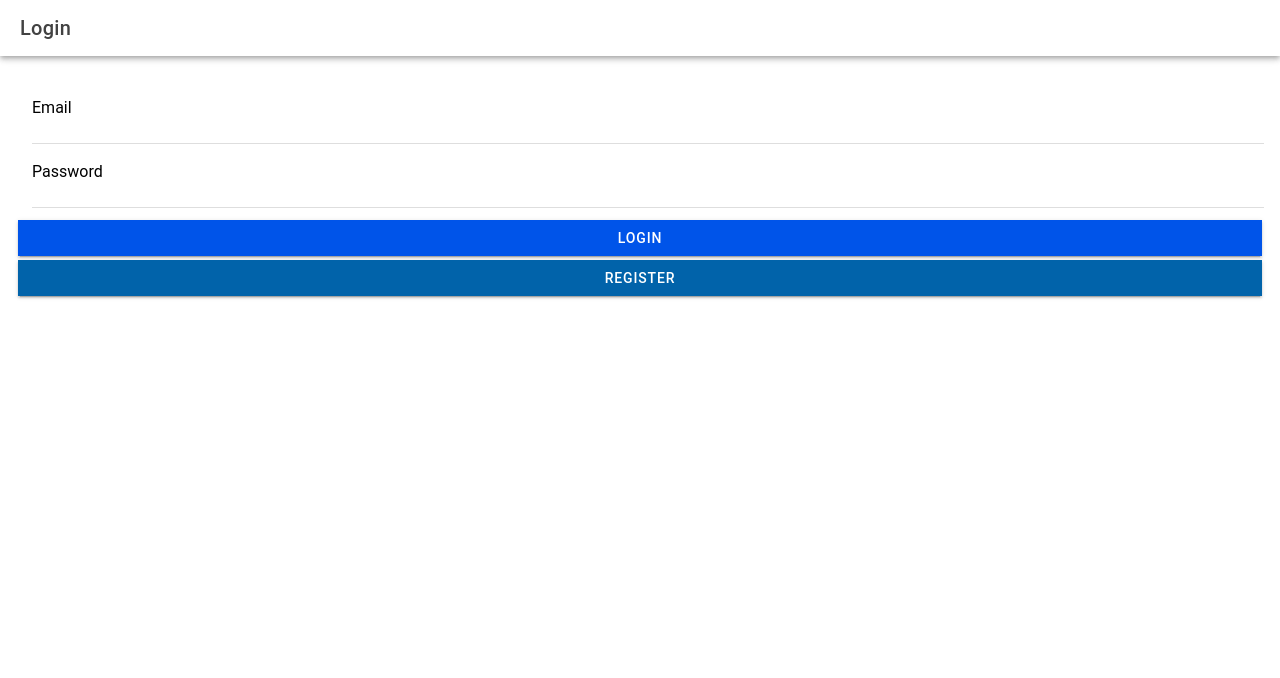
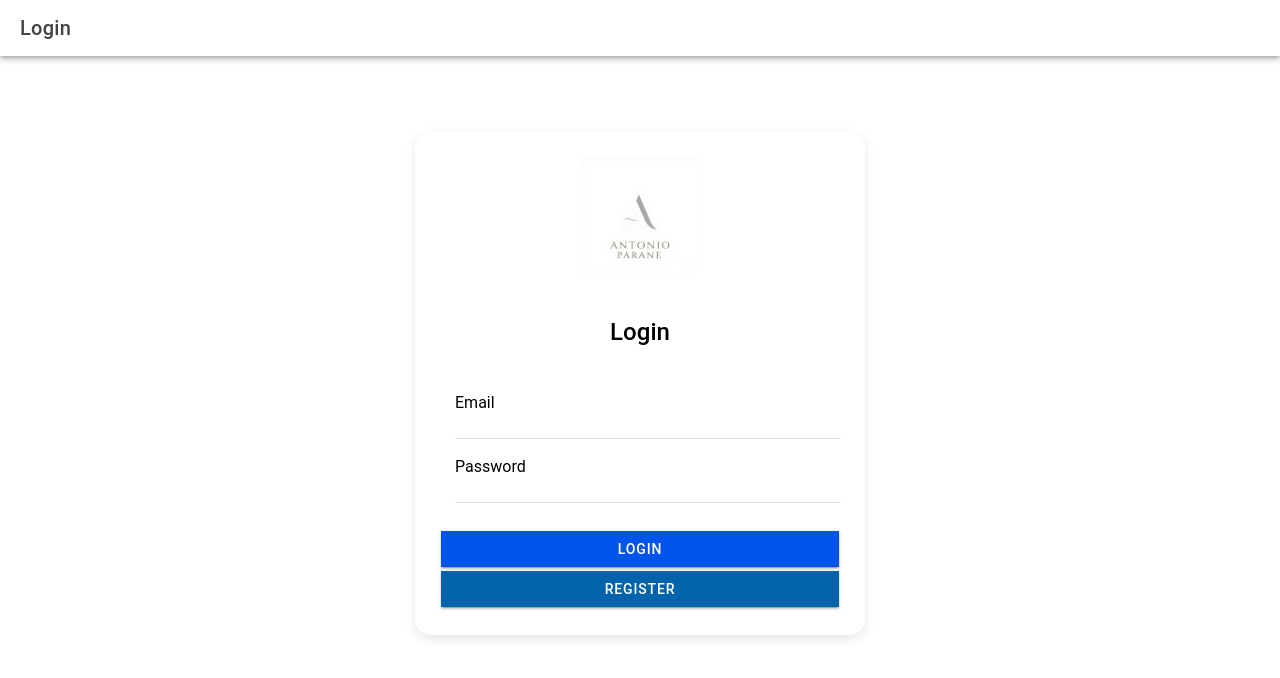
Before and after one commit to AntonioParane/it35-lab, a React (Vite) app: page /it35-lab in a window 1280 px wide. Shown: the top 678 px of the page. Built offline with nearby package versions, Linux system fonts and the light colour scheme.

Commit message:
added an Logo for the login page

```diff
--- a/src/pages/Login.tsx
+++ b/src/pages/Login.tsx
@@ -15,6 +15,7 @@ import {
 } from '@ionic/react';
 import { useHistory } from 'react-router-dom';
 import { supabase } from '../utils/supabaseClient';
+import MyLogo from './MyLogo.png'
 
 const Login: React.FC = () => {
     const history = useHistory();
@@ -56,7 +57,28 @@ const Login: React.FC = () => {
                     <IonTitle>Login</IonTitle>
                 </IonToolbar>
             </IonHeader>
-            <IonContent className='ion-padding'>
+            <IonContent className="ion-padding" fullscreen>
+                <div
+                    style={{
+                        maxWidth: '450px',
+                        margin: 'auto',
+                        marginTop: '60px',
+                        padding: '24px',
+                        backgroundColor: '#ffffff',
+                        borderRadius: '16px',
+                        boxShadow: '0 4px 12px rgba(0, 0, 0, 0.1)',
+                        textAlign: 'center'
+                    }}
+                >
+                    {/* 👇 Logo Image */}
+                    <img
+                        src={MyLogo}
+                        alt="App Logo"
+                        style={{ width: '120px', height: '120px', objectFit: 'contain', marginBottom: '20px' }}
+                    />
+
+                    <h2 style={{ marginBottom: '20px' }}>Login</h2>
+
                     <IonList>
                         <IonItem>
                             <IonLabel position="floating">Email</IonLabel>
@@ -67,9 +89,12 @@ const Login: React.FC = () => {
                             <IonInput type="password" value={password} onIonChange={e => setPassword(e.detail.value!)} />
                         </IonItem>
                     </IonList>
-                <IonButton onClick={doLogin} expand="full">Login</IonButton>
+
+                    <IonButton onClick={doLogin} expand="full" style={{ marginTop: '20px' }}>Login</IonButton>
                     <IonButton onClick={() => history.push('/signup')} expand="full" color="secondary">Register</IonButton>
+                </div>
             </IonContent>
+
             <IonFooter>
                 <IonToast
                     isOpen={showToast}
--- a/src/pages/Signup.tsx
+++ b/src/pages/Signup.tsx
@@ -103,8 +103,19 @@ const Register: React.FC = () => {
 
     return (
         <IonPage>
-            <IonContent className='ion-padding'>
-                <h1>Create your account</h1>
+            <IonContent className="ion-padding" fullscreen>
+  <div
+    style={{
+      maxWidth: '500px',
+      margin: 'auto',
+      marginTop: '40px',
+      padding: '24px',
+      background: '#ffffff',
+      borderRadius: '16px',
+      boxShadow: '0 4px 16px rgba(0, 0, 0, 0.1)'
+    }}
+  >
+    <h1 style={{ textAlign: 'center', marginBottom: '20px' }}>Create your account</h1>
 
     <IonInput label="Username" labelPlacement="stacked" fill="outline" type="text" placeholder="Enter a unique username" value={username} onIonChange={e => setUsername(e.detail.value!)} style={{ marginTop: '15px' }} />
     <IonInput label="First Name" labelPlacement="stacked" fill="outline" type="text" placeholder="Enter your first name" value={firstName} onIonChange={e => setFirstName(e.detail.value!)} style={{ marginTop: '15px' }} />
@@ -117,12 +128,13 @@ const Register: React.FC = () => {
       <IonInputPasswordToggle slot="end" />
     </IonInput>
 
-                <IonButton onClick={handleOpenVerificationModal} expand="full" shape='round' style={{ marginTop: '15px' }}>
+    <IonButton onClick={handleOpenVerificationModal} expand="full" shape="round" style={{ marginTop: '25px' }}>
       Register
     </IonButton>
-                <IonButton routerLink="/it35-lab" expand="full" fill="clear" shape='round'>
+    <IonButton routerLink="/it35-lab" expand="full" fill="clear" shape="round">
       Already have an account? Sign in
     </IonButton>
+  </div>
 
                 {/* Verification Modal */}
                 <IonModal isOpen={showVerificationModal} onDidDismiss={() => setShowVerificationModal(false)}>
```
Also changed, not shown: src/pages/MyLogo.png (added). Lines whose indentation alone changed are shown as unchanged.
